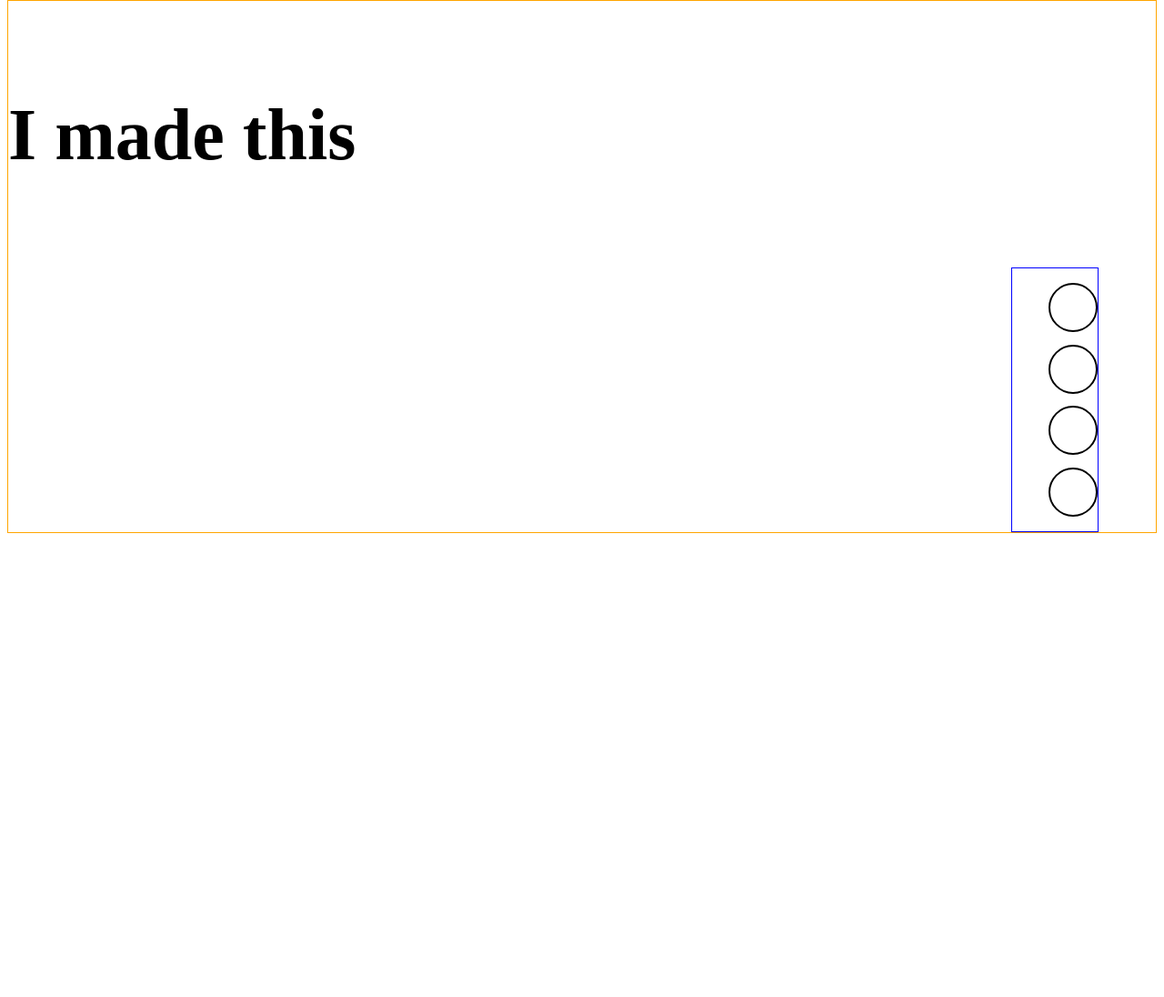
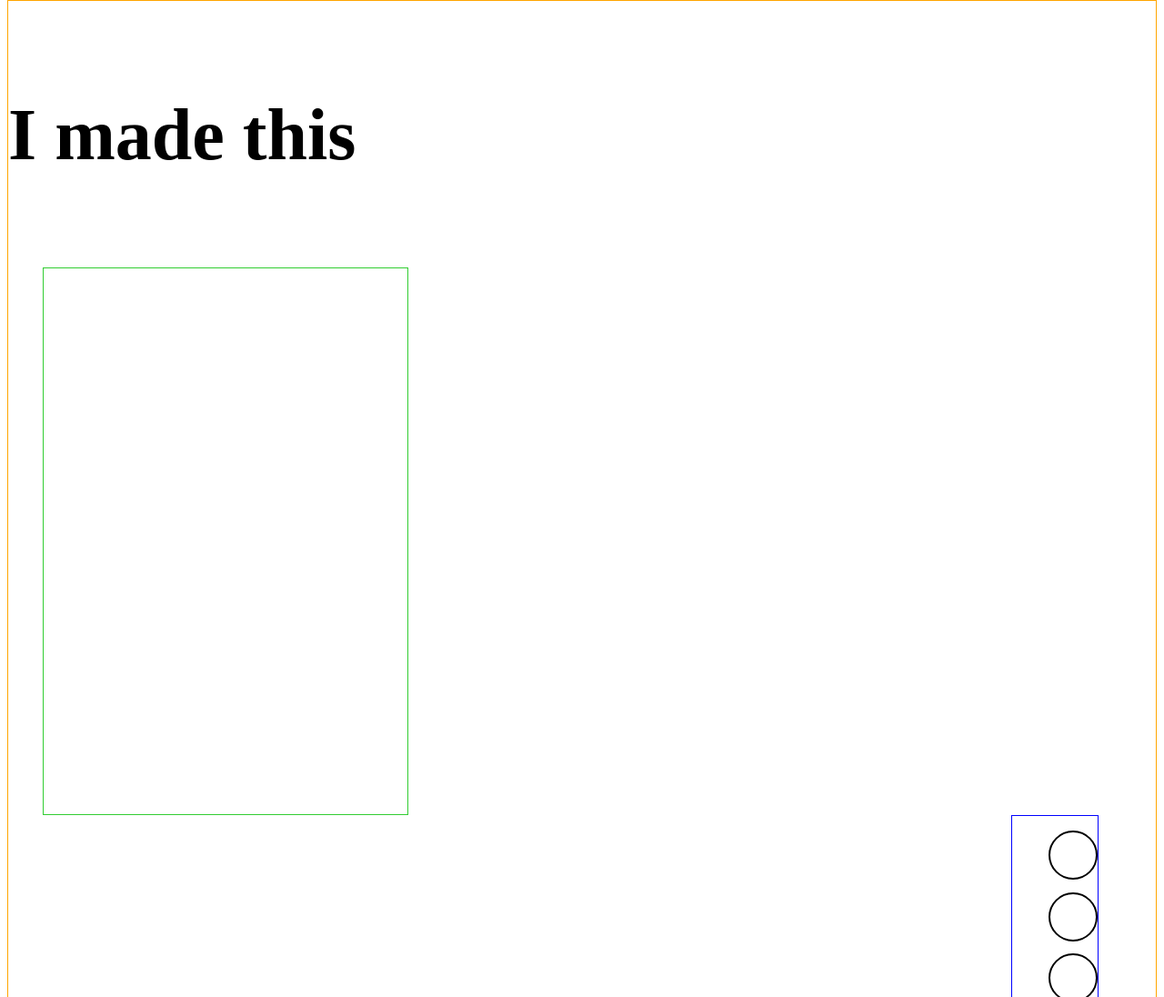
Before and after one commit to MonicaHoward/front-end-projects, a plain HTML site: page parallax-colorblock-portfolio/index.html in a window 1280 px wide. Shown: the part 730-1826 px from the top of the page at 91% size. Before the commit the page ends 1324 px from the top, so only its background shows below. Drawn offline with Linux system fonts and the light colour scheme.

Commit message:
working on slide layouts

```diff
--- a/parallax-colorblock-portfolio/index.html
+++ b/parallax-colorblock-portfolio/index.html
@@ -25,6 +25,9 @@
     <!-- SECOND SLIDE -->
     <section class="second-slide">
         <h1>I made this</h1>
+        <div class="brag-content">
+          <!-- content box -->
+        </div>
       <div class="progress-bar">
         <ul>
           <li><div class="progress"></div></li>
--- a/parallax-colorblock-portfolio/style.css
+++ b/parallax-colorblock-portfolio/style.css
@@ -33,6 +33,12 @@ button {
   border: 1px solid ORANGE;
   overflow: auto;
 }
+.brag-content {
+  border: 1px solid limegreen;
+  margin-left: 3%;
+  width: 400px;
+  height: 600px;
+}
 .progress-bar {
   border: 1px solid blue;
   float: right;
```
